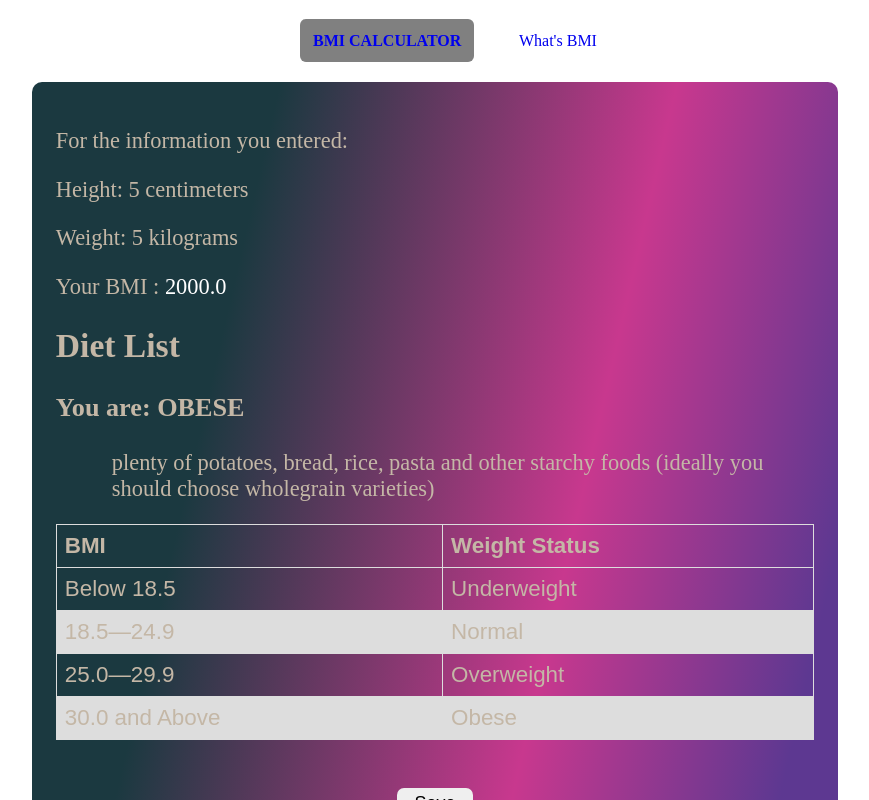
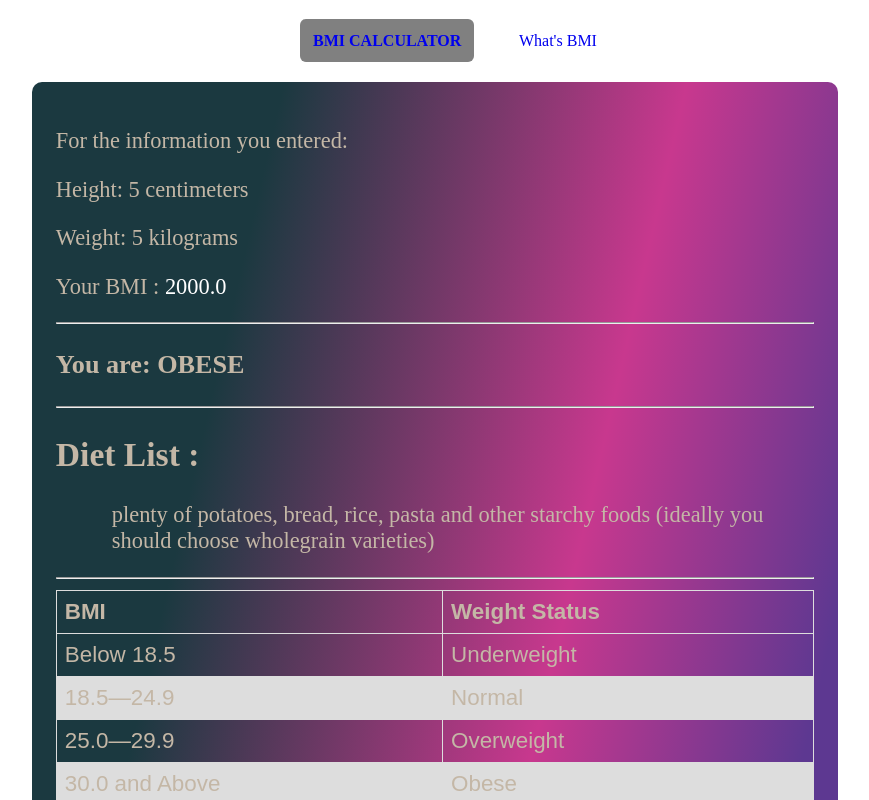
Before and after one commit to hsglc/kodluyoruz-challenges, a React (Create React App) app in the folder bmi_calculator/: page / in a window 1280 px wide. Both pictures are taken after typing "Sample", "5", "5" into the empty fields and a click on the button "Calculate". Shown: the top 800 px of the page, without its empty margins (205-1074 px from the left). Built offline with nearby package versions, Linux system fonts and the light colour scheme.

Commit message:
result component is refactored

```diff
--- a/bmi_calculator/src/components/DietList/DietList.js
+++ b/bmi_calculator/src/components/DietList/DietList.js
@@ -29,17 +29,20 @@ function DietList({ bmi }) {
   } else if (bmi > 25.0 && bmi <= 29.9) {
     type = "overweight";
     diet = dietList.overweight;
-  } else if(bmi >= 30.0) {
+  } else if (bmi >= 30.0) {
     type = "obese";
     diet = dietList.obese;
-  }else {
+  } else {
     diet = "please type a valid information";
-    type = "Nothing"
+    type = "Nothing";
   }
 
   return (
     <>
       <h3>You are: {type.toUpperCase()}</h3>
+      <hr />
+      <h2>Diet List :</h2>
+
       <ul>
         <li>{diet}</li>
       </ul>
--- a/bmi_calculator/src/components/Result/Result.js
+++ b/bmi_calculator/src/components/Result/Result.js
@@ -40,9 +40,7 @@ function Result({ height, weight, name }) {
     setUsers(fetchedUsers);
   }, []);
 
-  const changeLocationHandler = () => {
-    history.push("/what's-bmi");
-  };
+
 
   return (
     <>
@@ -55,10 +53,12 @@ function Result({ height, weight, name }) {
             <p>
               Your BMI : <span className={classes.bmi}>{bmi}</span>
             </p>
+            <hr />
             <p>
-              <h2>Diet List</h2>
+
               <DietList bmi={bmi} />
             </p>
+            <hr />
           </div>
           <div>
             <table className={classes.table}>
```
